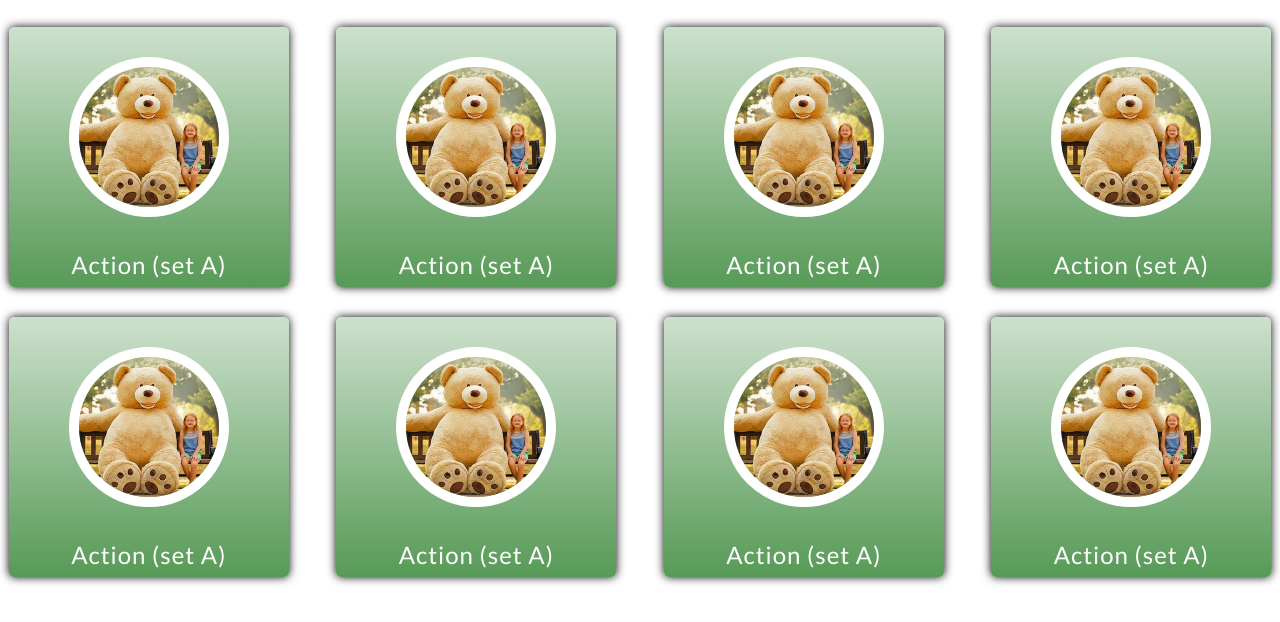
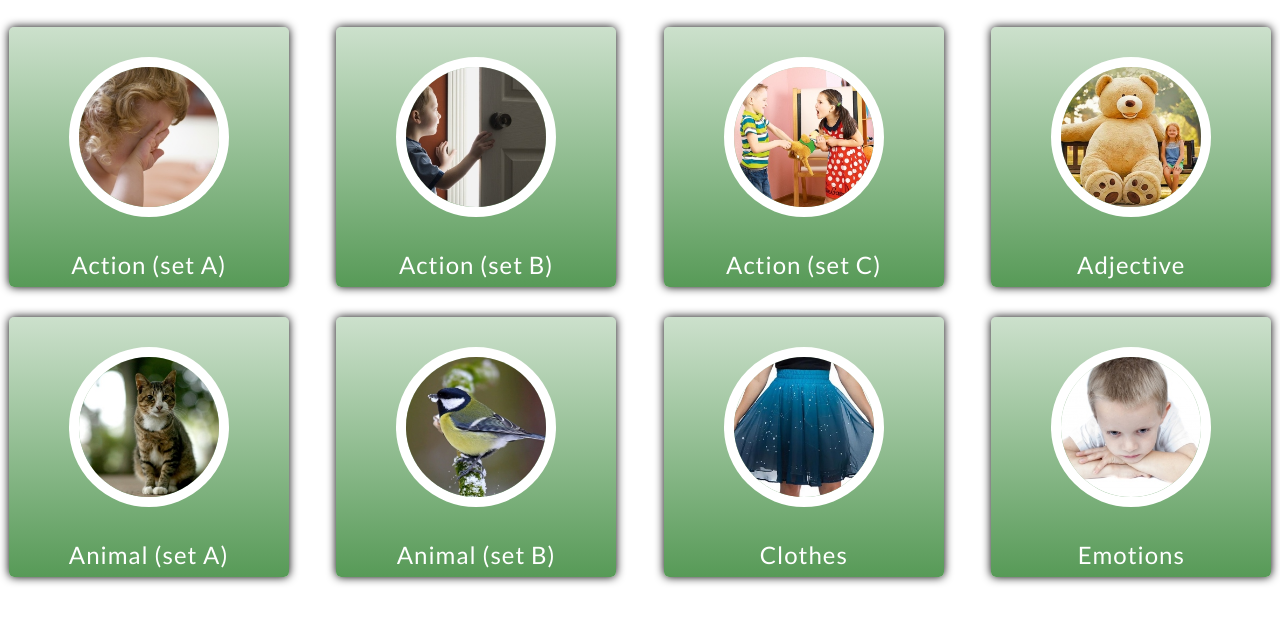
Before and after one commit to HolubIvan/english-for-kids, a website built with webpack: page english-for-kids/index.html in a window 1280 px wide. Shown: the part 78-700 px from the top of the page. Built offline with nearby package versions, Linux system fonts and the light colour scheme.

Commit message:
feat: add Card class and add render function for Categories

```diff
--- a/english-for-kids/index.html
+++ b/english-for-kids/index.html
@@ -44,38 +44,6 @@
         </header>
 
         <main class="main">
-            <a href="#" class="card-main">
-                <img class="card-main__img" src="./assets/img/big.jpg" alt="img">
-                   Action (set A)
-            </a>
-            <a href="#" class="card-main">
-                <img class="card-main__img" src="./assets/img/big.jpg" alt="img">
-                   Action (set A)
-            </a>
-            <a href="#" class="card-main">
-                <img class="card-main__img" src="./assets/img/big.jpg" alt="img">
-                   Action (set A)
-            </a>
-            <a href="#" class="card-main">
-                <img class="card-main__img" src="./assets/img/big.jpg" alt="img">
-                   Action (set A)
-            </a>
-            <a href="#" class="card-main">
-                <img class="card-main__img" src="./assets/img/big.jpg" alt="img">
-                   Action (set A)
-            </a>
-            <a href="#" class="card-main">
-                <img class="card-main__img" src="./assets/img/big.jpg" alt="img">
-                   Action (set A)
-            </a>
-            <a href="#" class="card-main">
-                <img class="card-main__img" src="./assets/img/big.jpg" alt="img">
-                   Action (set A)
-            </a>
-            <a href="#" class="card-main">
-                <img class="card-main__img" src="./assets/img/big.jpg" alt="img">
-                   Action (set A)
-            </a>
 
 
         </main>
@@ -93,14 +61,14 @@
 
         <!-- <a href="#" class="card-main">
             <img class="card-main__img" src="./assets/img/big.jpg" alt="img">
-               Action (set A)
+            <p class="card-main__title">Action (set A)</p>
         </a> -->
 
 
 
         <!-- EXAMPLE OF CATEGORY CARD -->
 
-        <!-- <div class="card">
+            <!-- <div class="card">
                 <div class="card__front">
                     <img class="card__front__img" src='./assets/img/big.jpg' alt="img">
                     <p class="card__front__title">dog</p>
--- a/english-for-kids/src/index.js
+++ b/english-for-kids/src/index.js
@@ -1 +1,39 @@
-import {cards} from './js/cards'
+import {cards} from './js/cards';
+import {card, Card} from './js/Card';
+import {createCategory} from './js/category'
+
+
+
+window.addEventListener('load', ()=>{
+
+    if(cards){
+        renderCategoriesToDom();
+    }
+})
+
+
+const renderCategoriesToDom = () => {
+
+    let layout = document.querySelector('.main');
+    layout.innerHTML = '';
+
+    for(let i = 0; i < cards[0].length; i++){
+        let node = document.createElement('a');
+        node.setAttribute('href', '#');
+        node.classList.add('card-main');
+        let img = document.createElement('img');
+        img.classList.add('card-main__img');
+        img.setAttribute('src', `./assets/${cards[i+1][0].image}`);
+        let title = document.createElement('p');
+        title.classList.add('card-main__title');
+        title.textContent = cards[0][i];
+        node.append(img);
+        node.append(title);
+        layout.append(node);
+    }
+
+    // for(let i = 0; i < 8; i++){
+    //     layout.append(new Card(cards[1][i]).createCategory())
+    // }
+
+}
--- a/english-for-kids/src/js/Card.js
+++ b/english-for-kids/src/js/Card.js
@@ -0,0 +1,51 @@
+export class Card{
+    constructor(obj){
+        this.word = obj.word;
+        this.translation = obj.translation;
+        this.image = obj.image;
+        this.audioSrc = obj.audioSrc;
+    }
+
+    createCategory(){
+        let node = document.createElement('div');
+        node.classList.add('card');
+
+        let frontSide = document.createElement('div');
+        frontSide.classList.add('card__front');
+
+        let imgFront = document.createElement('img');
+        imgFront.classList.add('card__front__img');
+        imgFront.setAttribute('src', `./assets/${this.image}`);
+
+        let titleFront = document.createElement('p');
+        titleFront.classList.add('card__front__title');
+        titleFront.textContent = this.word;
+
+        let imgArrow = document.createElement('img');
+        imgArrow.classList.add('card__front__arrows');
+        imgArrow.setAttribute('src', `./assets/img/arrows.png`);
+
+        frontSide.append(imgFront);
+        frontSide.append(titleFront);
+        frontSide.append(imgArrow);
+
+        let backSide = document.createElement('div');
+        backSide.classList.add('card__back');
+
+        let imgBack = document.createElement('img');
+        imgBack.classList.add('card__back__img');
+        imgBack.setAttribute('src', `./assets/${this.image}`);
+
+        let titleBack = document.createElement('p');
+        titleBack.classList.add('card__back__title');
+        titleBack.textContent = this.translation;
+
+        backSide.append(imgBack);
+        backSide.append(titleBack);
+
+        node.append(frontSide);
+        node.append(backSide);
+
+        return node;
+    }
+}
```
Also changed, not shown: english-for-kids/.eslintrc.js (added), english-for-kids/src/js/category.js (added).
